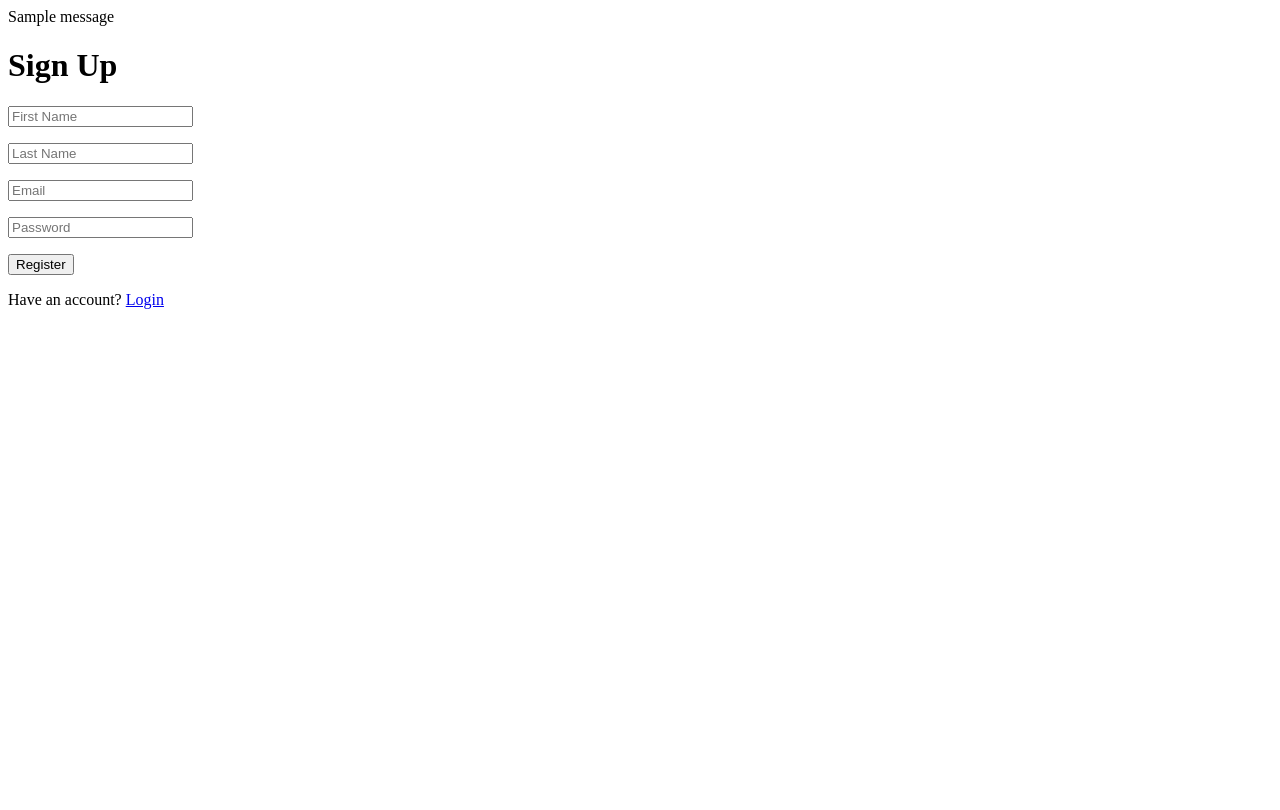
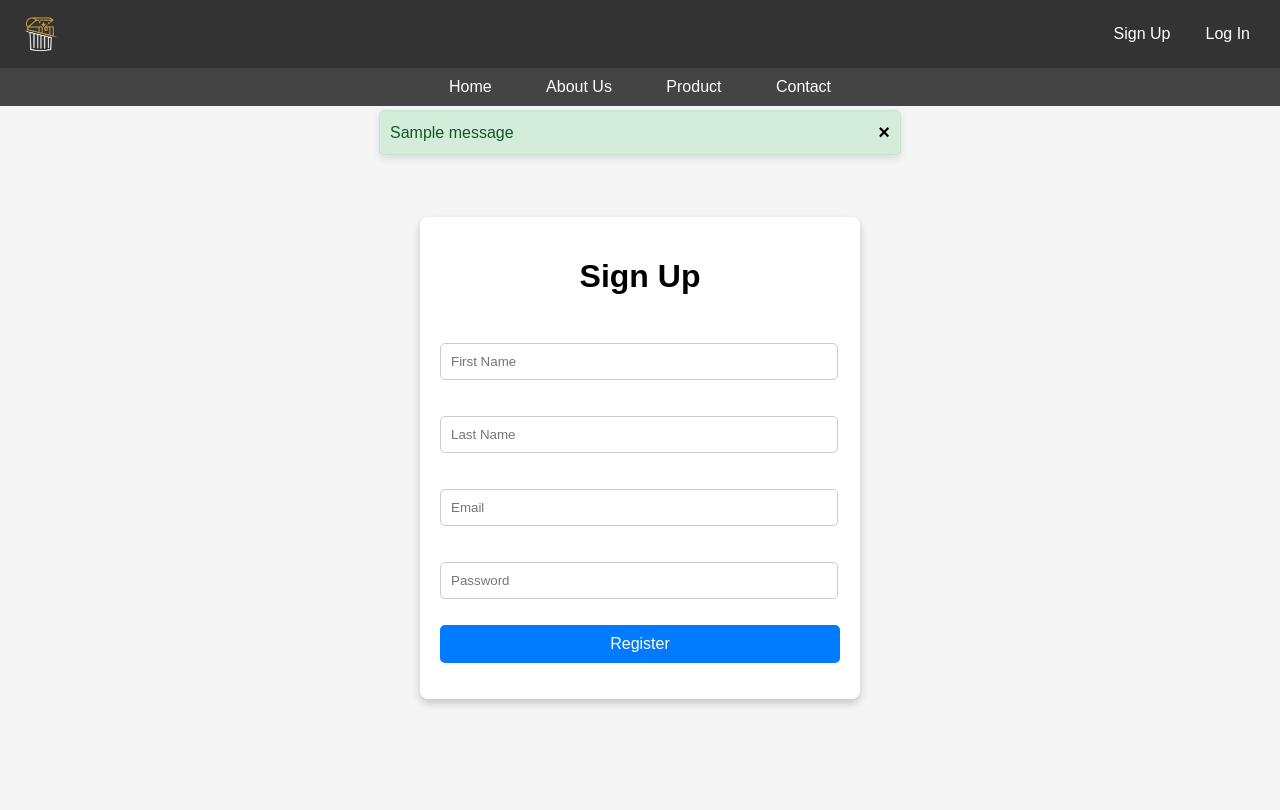
Before and after one commit to RUBEN-16/Software-Engineering-Fund.-Project, a Flask app: page /signup in a window 1280 px wide. Before the commit the page ends 309 px from the top, so only its background shows below. Run offline with Flask 3, Linux system fonts and the light colour scheme; one stand-in notice (Sample message) is shown.

Commit message:
nav & css

```diff
--- a/TrashNTreasure/static/navi.css
+++ b/TrashNTreasure/static/navi.css
@@ -1,32 +1,76 @@
+/* General Reset */
+body {
+    margin: 0;
+    font-family: Arial, sans-serif;
+  }
 
-body{
-    margin: 0px;
-}
+  /* Header Styles */
+  .header {
+    display: flex;
+    justify-content: space-between;
+    align-items: center;
+    padding: 10px 20px;
+    background-color: #333;
+    color: #fff;
+  }
 
-main{
-    margin: 20px;
-}
+  .header .logo img {
+    width: 40px;
+    height: auto;
+  }
 
-.navbar ul{
+  .header .menu ul {
     list-style-type: none;
-    background-color: blue;
-    padding: 0px;
-    margin: 0px;
-    overflow: hidden;
-}
+    margin: 0;
+    padding: 0;
+    display: flex;
+    gap: 15px;
+  }
 
-.navbar a{
+  .header .menu ul li {
+    display: inline;
+  }
+
+  .header .menu ul li a {
+    text-decoration: none;
     color: white;
+    padding: 5px 10px;
+    transition: background-color 0.3s;
+  }
+
+  .header .menu ul li a:hover {
+    background-color: #555;
+    border-radius: 5px;
+  }
+
+  /* Navigation Bar */
+  .navbar {
+    text-align: center;
+    background-color: #444;
+    padding: 10px 0;
+  }
+
+  .navbar ul {
+    list-style-type: none;
+    margin: 0;
+    padding: 0;
+    display: inline-block;
+  }
+
+  .navbar ul li {
+    display: inline;
+    margin: 0 15px;
+  }
+
+  .navbar ul li a {
     text-decoration: none;
-    padding: 15px;
-    display: block;
-    text-align: center;
-}
+    color: white;
+    font-size: 16px;
+    padding: 5px 10px;
+    transition: background-color 0.3s;
+  }
 
-.navbar a:hover{
-    background-color: aqua(0,0%, 10%);
-}
-
-.navbar li{
-    float: left;
-}
+  .navbar ul li a:hover {
+    background-color: #666;
+    border-radius: 5px;
+  }
--- /dev/null
+++ b/TrashNTreasure/static/signuP.css
@@ -0,0 +1,125 @@
+/* Style the body to act as a flex container */
+.body-signup{
+    margin: 0;
+    padding: 0;
+    height: 88vh; /* Full viewport height */
+    display: flex; /* Enable flexbox */
+    justify-content: center; /* Center horizontally */
+    align-items: center; /* Center vertically */
+    background-color: #f5f5f5; /* Optional: Light background */
+}
+
+/* Style the form box */
+.register-container {
+    width: 400px;
+    background-color: white;
+    border-radius: 8px;
+    box-shadow: 0 4px 8px rgba(0, 0, 0, 0.2);
+    padding: 20px; /* Add some spacing inside */
+}
+
+.top{
+    display: flex;
+    justify-content: center; /* Center horizontally */
+}
+/* Specific styling for signup inputs */
+.register-container input[type="text"],
+.register-container input[type="email"],
+.register-container input[type="password"] {
+    width: 94%; /* Full width of the form box */
+    padding: 10px;
+    margin: 10px 0;
+    border-radius: 5px;
+    border: 1px solid #ccc;
+}
+
+/* Style the submit button */
+.register-container input[type="submit"] {
+    background-color: #007BFF;
+    color: white;
+    font-size: 16px;
+    border: none;
+    border-radius: 5px;
+    cursor: pointer;
+    padding: 10px;
+    width: 100%; /* Full width of the form box */
+}
+
+.register-container input[type="submit"]:hover {
+    background-color: #0056b3; /* Darker blue on hover */
+}
+
+.msg{
+    display: flex;
+    justify-content: center;
+}
+/* General Styling for Flash Messages */
+.alert {
+    display: flex;
+    justify-content: space-between; /* Align the message text and the close button */
+    align-items: center;
+    padding: 10px;
+    margin: 10px 0;
+    border-radius: 5px;
+    font-size: 16px;
+    width: 100%; /* Full width of the parent container */
+    max-width: 500px;
+    margin-left: auto;
+    margin-right: auto;
+    text-align: left;
+    box-shadow: 0 4px 8px rgba(0, 0, 0, 0.1);
+    position: relative; /* Allows absolute positioning for the close button */
+}
+
+/* Positioning flash message at the top-center */
+.body-signup .alert {
+    position: absolute;
+    top: 100px;
+    left: 50%;
+    transform: translateX(-50%);
+}
+
+/* Success Message */
+.alert-success {
+    background-color: #d4edda;
+    color: #155724;
+    border: 1px solid #c3e6cb;
+}
+
+/* Danger/Error Message */
+.alert-danger {
+    background-color: #f8d7da;
+    color: #721c24;
+    border: 1px solid #f5c6cb;
+}
+
+/* Info Message */
+.alert-info {
+    background-color: #d1ecf1;
+    color: #0c5460;
+    border: 1px solid #bee5eb;
+}
+
+/* Warning Message */
+.alert-warning {
+    background-color: #fff3cd;
+    color: #856404;
+    border: 1px solid #ffeeba;
+}
+
+/* Close button styling */
+.alert .close-btn {
+    font-size: 20px;
+    font-weight: bold;
+    color: #000;
+    cursor: pointer;
+    background: transparent;
+    border: none;
+    padding: 0;
+    margin-left: 15px;
+}
+
+/* Close button hover effect */
+.alert .close-btn:hover {
+    color: #ff0000;
+}
--- a/TrashNTreasure/templates/index.html
+++ b/TrashNTreasure/templates/index.html
@@ -2,29 +2,35 @@
 <html lang="en">
 <head>
 
-    <title>{%block title%}Simple Navigation Bar{%endblock%}</title>
+    <title>{%block title%}Home{%endblock%}</title>
     <link rel="stylesheet" href="/static/navi.css">
 </head>
 <body>
-    <div class="navibar">
-        <nav class="navbar">
-            <div>
-                <p>LOGO</p>
-            </div>
-            <div>
-                <ul>
-                    <li><a href="">Home</a></li>
-                    <li><a href="">About</a></li>
-                    <li><a href="">Products</a></li>
-                    <li><a href="">Contact</a></li>
-                </ul>
-            </div>
-        </nav>
-        <div>
-            <a class="signup-button" href="/signup">Sign In</a>
-            <a class="login-button" href="/login">Log In</a>
-        </div>
+    <!-- Header Section -->
+  <header class="header">
+    <div class="logo">
+        <a href="/">
+            <img src="/static/logo2.png" alt="LOGO" href="/"/>
+        </a>
     </div>
+    <div class="menu">
+      <ul>
+        <li><a href="/signup">Sign Up</a></li>
+        <li><a href="/login">Log In</a></li>
+      </ul>
+    </div>
+  </header>
+
+  <!-- Navigation Bar -->
+  <nav class="navbar">
+    <ul>
+      <li><a href="/">Home</a></li>
+      <li><a href="/aboutus">About Us</a></li>
+      <li><a href="/product">Product</a></li>
+      <li><a href="/contact">Contact</a></li>
+    </ul>
+  </nav>
+
 {%block content%}
 {%endblock%}
 
--- a/TrashNTreasure/templates/signUp.html
+++ b/TrashNTreasure/templates/signUp.html
@@ -1,13 +1,22 @@
+{% extends "index.html" %}
+{% block title %} SignUp Page {%endblock%}
 
+{%block content%}
+<link rel="stylesheet" href="/static/signuP.css">
+<div class="body-signup">
+    <div class="register-container">
+        <div class="msg">
             {% with messages = get_flashed_messages(with_categories=true) %}
                 {%if messages %}
                     {% for category, message in messages %}
-        <div class="alert alert-{{category}}">{{message}}</div>
+                        <div class="alert alert-{{ category }}">
+                            <span>{{ message }}</span>
+                            <button class="close-btn" onclick="this.parentElement.style.display='none';">×</button>
+                        </div>
                     {%endfor%}
                 {%endif%}
             {%endwith%}
-<div class="form-box">
-    <div class="register-container" id="register">
+        </div>
         <div class="top">
             <header><h1>Sign Up</h1></header>
         </div>
@@ -17,10 +26,9 @@
             <p><input type="text" name="last_name" placeholder="Last Name" ></p>
             <p><input type="email" name="email" placeholder="Email" ></p>
             <p><input type="password" name="password" placeholder="Password" ></p>
-            <p><input type="submit" value="Register" /></p>
+            <center><p><input type="submit" value="Register" /></p></center>
         </form>
-        <div class="top">
-            <span>Have an account? <a href="/login">Login</a></span>
     </div>
 </div>
-</div>
+
+{%endblock%}
--- a/TrashNTreasure/web.py
+++ b/TrashNTreasure/web.py
@@ -26,6 +26,13 @@ def signup():
 
             con=sqlite3.connect("database.db") # Initialize the connection here
             cur = con.cursor()
+
+            cur.execute("SELECT * FROM user WHERE email = ?", (email,))
+            user = cur.fetchone()
+
+            if user:  # If a record is found
+                flash("Email already exists!", "danger")
+                return redirect(url_for("signup"))
             cur.execute(
                 "INSERT INTO user (firstName, lastName, email, password) VALUES (?, ?, ?, ?)",
                 (fname, lname, email, password),
@@ -33,8 +40,6 @@ def signup():
             con.commit()
             flash("Account Created Successfully!", "success")
             return redirect(url_for("login"))
-        except sqlite3.IntegrityError:
-            flash("Email already exists. Please use a different email.", "danger")
         except Exception as e:
             flash(f"An error occurred: {e}", "danger")
         finally:
@@ -52,19 +57,30 @@ def login():
         con=sqlite3.connect("database.db")
         con.row_factory=sqlite3.Row
         cur=con.cursor()
-        cur.execute("SELECT * FROM user WHERE firstName=?", (name,)) #checking
+        cur.execute("SELECT * FROM user WHERE firstName = ? and password = ?", (name, password)) #checking
         data=cur.fetchone()
         con.close()
 
         if data:
             session["firstName"] = data["firstName"]
-            flash("Login successful!", "success")
             return redirect(url_for("user"))
         else:
-            flash("Invalid email and password", "danger")
+            flash("Invalid email or password", "danger")
             return render_template("logIn.html")
 
     return render_template("logIn.html")
+
+@app.route("/aboutus")
+def about_page():
+    return render_template("about.html")
+
+@app.route("/product")
+def product_page():
+    return render_template("product.html")
+
+@app.route("/contact")
+def contact_page():
+    return render_template("contact.html")
 
 
 
```
Also changed, not shown: TrashNTreasure/static/login.css (added, +125 -0 lines), TrashNTreasure/templates/about.html (added, +8 -0 lines), TrashNTreasure/templates/contact.html (added, +8 -0 lines), TrashNTreasure/templates/logIn.html (+21 -5 lines), TrashNTreasure/templates/product.html (added, +8 -0 lines), TrashNTreasure/static/logo.png (added), TrashNTreasure/static/logo2.png (added), TrashNTreasure/static/register.css (deleted), TrashNTreasure/static/user.css (added), database.db. Lines whose indentation alone changed are shown as unchanged.
